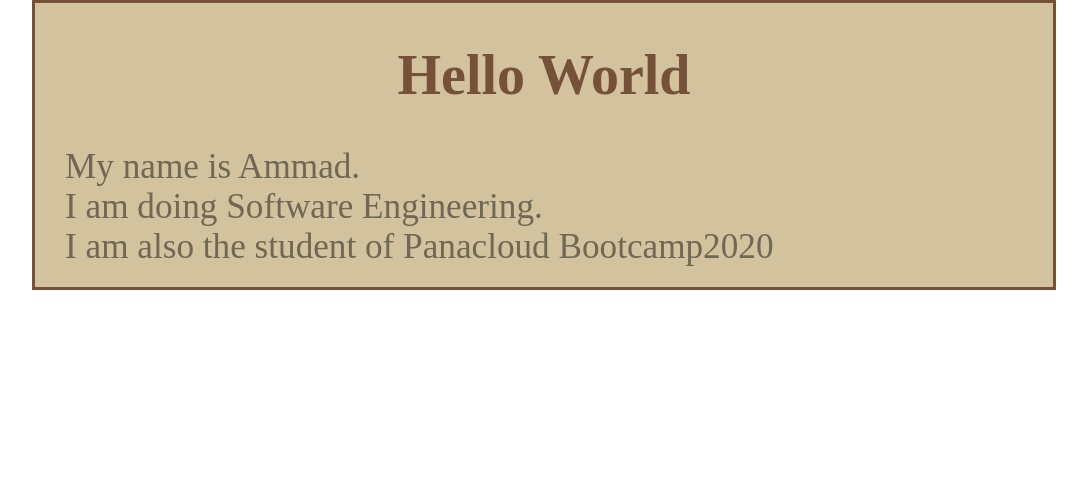
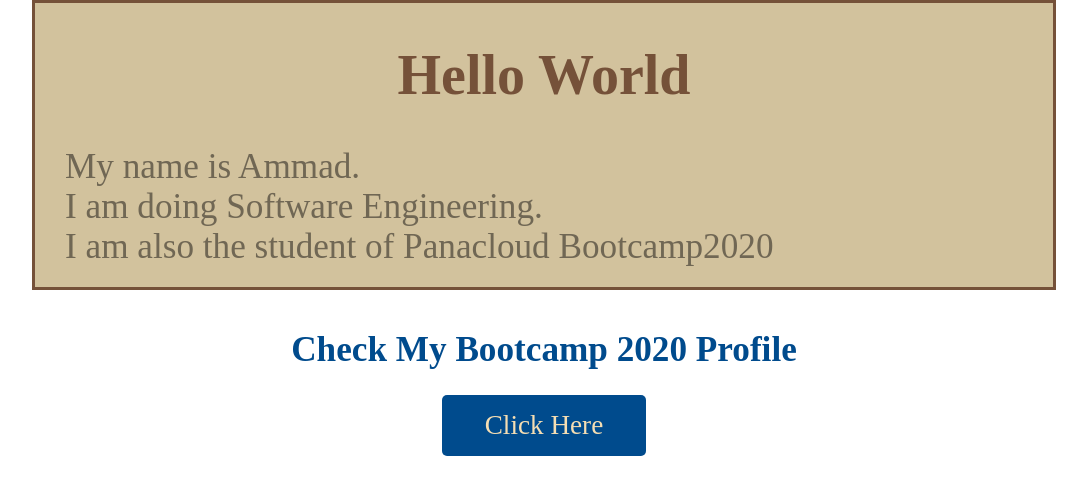
Before and after one commit to Emad-HaXan/Bootcamp2020_Assignment1, a plain HTML site: page index.html in a window 1280 px wide. Shown: the whole page, without its empty margins (96-1183 px from the left). Drawn offline with Linux system fonts and the light colour scheme.

Commit message:
bootcamp profile link added

```diff
--- a/index.html
+++ b/index.html
@@ -7,7 +7,7 @@
     <link rel="stylesheet" href="style.css">
 </head>
 <body>
-    <div>
+    <div class="main">
         <h1>Hello World</h1>
         <p>
             My name is Ammad. <br>
@@ -15,5 +15,9 @@
             I am also the student of Panacloud Bootcamp2020
         </p>
     </div>
+    <div class="profile_link">
+        <h3>Check My Bootcamp 2020 Profile</h3>
+        <a href="http://ammad_bootcamp2020.surge.sh/">Click Here</a>
+    </div>
 </body>
 </html>
--- a/style.css
+++ b/style.css
@@ -5,7 +5,7 @@
     box-sizing: border-box;
 }
 
-div
+.main
 {
     width: 80%;
     height: inherit;
@@ -15,7 +15,7 @@ div
     vertical-align: middle;
 }
 
-div h1
+.main h1
 {
     text-align: center;
     color: #755139;
@@ -23,9 +23,46 @@ div h1
     margin: 40px 0;
 }
 
-div p
+.main p
 {
     color: rgb(112, 103, 84);
     font-size: 2.2em;
     margin: 20px 30px;
 }
+
+.profile_link
+{
+    width: 80%;
+    margin: auto;
+    margin-top: 40px;
+}
+
+.profile_link h3
+{
+    text-align: center;
+    font-size: 2.2em;
+    color: #004B8D;
+}
+
+.profile_link a
+{
+    display: block;
+    text-decoration: none;
+    background-color: #004B8D;
+    color: wheat;
+    font-size: 1.7em;
+    text-align: center;
+    width: 20%;
+    padding: 15px 0;
+    border-radius: 5px;
+    margin: auto;
+    margin-top: 25px;
+}
+
+.profile_link a:hover
+{
+    background-color: rgb(157, 190, 219);
+    color: #004B8D;
+    font-weight: bold;
+    border: 2px solid #004B8D;
+}
```
